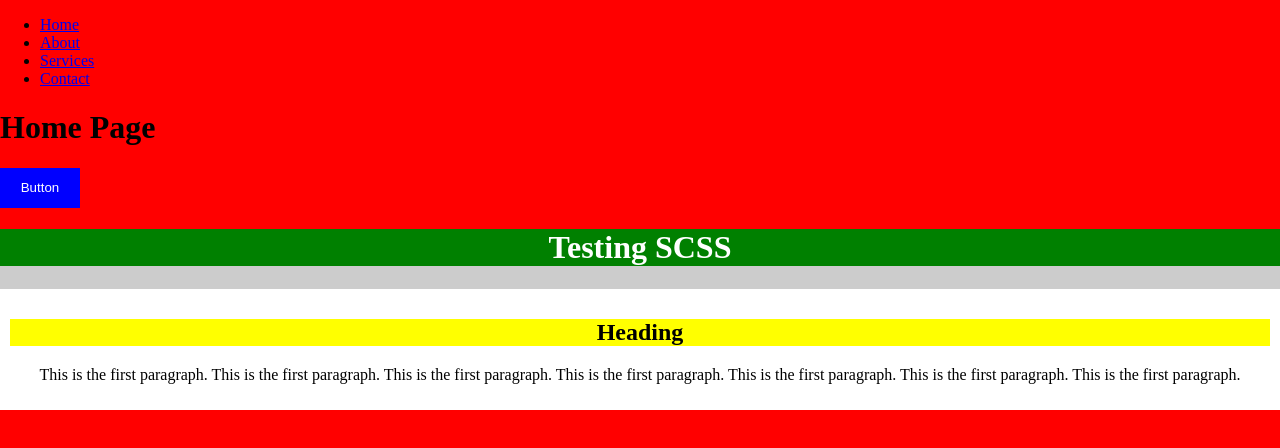
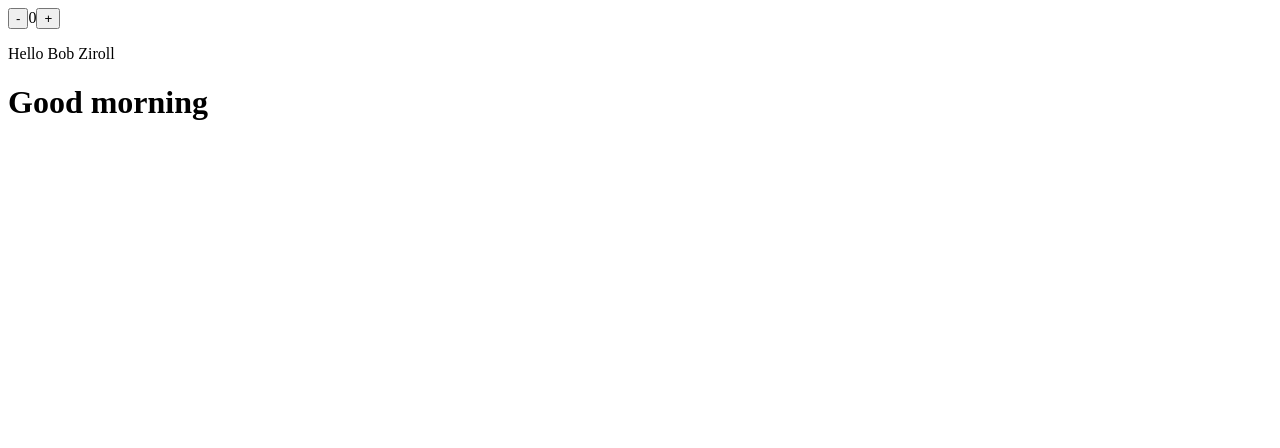
Before and after one commit to Imohh/React-frontend, a React (Create React App) app: page / in a window 1280 px wide. Shown: the top 448 px of the page. Built offline with nearby package versions, Linux system fonts and the light colour scheme.

Commit message:
nenw commit

```diff
--- a/src/App.js
+++ b/src/App.js
@@ -1,5 +1,5 @@
 import React from 'react';
-import Home from "./portfolio/Home";
+import Joke from "./components/Joke";
 
 function App() {
 
@@ -11,7 +11,7 @@ function App() {
       {/* <h1>This is counter app</h1>*/}
 
 
-      <Home />
+      <Joke />
 
 
    </div>
--- a/src/components/Joke.js
+++ b/src/components/Joke.js
@@ -1,11 +1,42 @@
-import React from 'react'
+import React, {useState} from 'react'
 
-function Joke(props) {
-    console.log(props)
+function Joke() {
+    const [count, setCount] = useState(0);
+
+    function decrement() {
+        setCount(count - 1)
+    }
+
+    function increment() {
+        setCount(count + 1)
+    }
+
+    const firstName = "Bob";
+    const lastName = "Ziroll"
+
+    const date = new Date()
+    const hours = date.getHours()
+    let timeOfDay;
+
+    if (hours < 12 ) {
+        timeOfDay = "morning"
+    } else if (hours === 12 || hours < 17) {
+        timeOfDay = "afternoon"
+    } else {
+        timeOfDay = "evening"
+    }
+
+
+
+
     return (
         <div>
-            <h1 style={{background:"red"}}>Question: {props.question}</h1>
-            <p style={{background: !props.question && "blue"}}>Answer: {props.PunchLine}</p>
+            <button onClick={() => decrement()}>-</button>
+            <span>{count}</span>
+            <button onClick={() => increment()}>+</button>
+
+            <p>Hello {firstName} {lastName}</p>
+            <h1>Good {timeOfDay}</h1>
         </div>
     )
 }
```
Also changed, not shown: src/data.js (deleted, +0 -19 lines).
